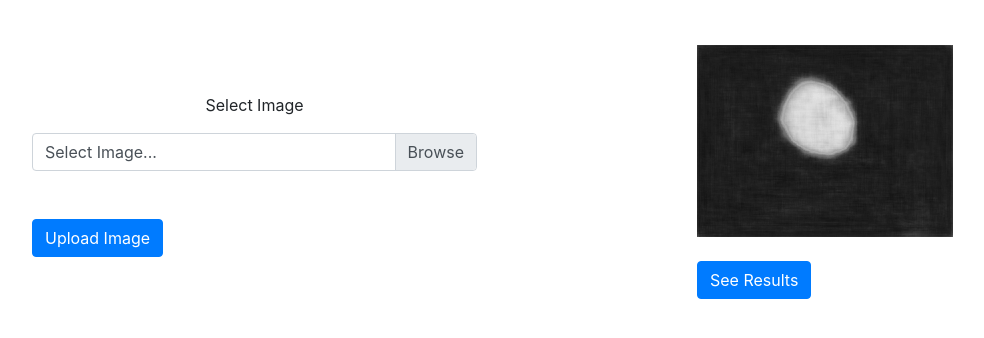
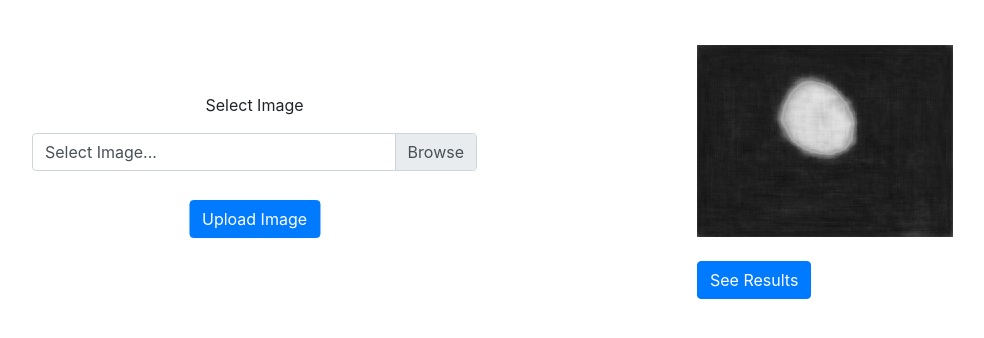
Before and after one commit to hashbanger/Online_Lesion_Segmentation_Platform, a Flask app: page /home in a window 1280 px wide. Shown: the part 147-485 px from the top of the page, without its empty margins (53-1037 px from the left). Run offline with Flask 2, Linux system fonts and the light colour scheme; some libraries are stand-ins or nearby versions.

Commit message:
updated styling for home

```diff
--- a/static/home.css
+++ b/static/home.css
@@ -7,3 +7,16 @@
     border: 3px solid rgb(235, 235, 235);
     align-content: center;
 }
+
+.center-container{
+    position: relative;
+    width: 100%;
+}
+
+.element-center{
+    position: absolute;
+    top: 50%;
+    left: 50%;
+    transform: translate(-50%,-50%);
+    text-align: center;
+}
```
